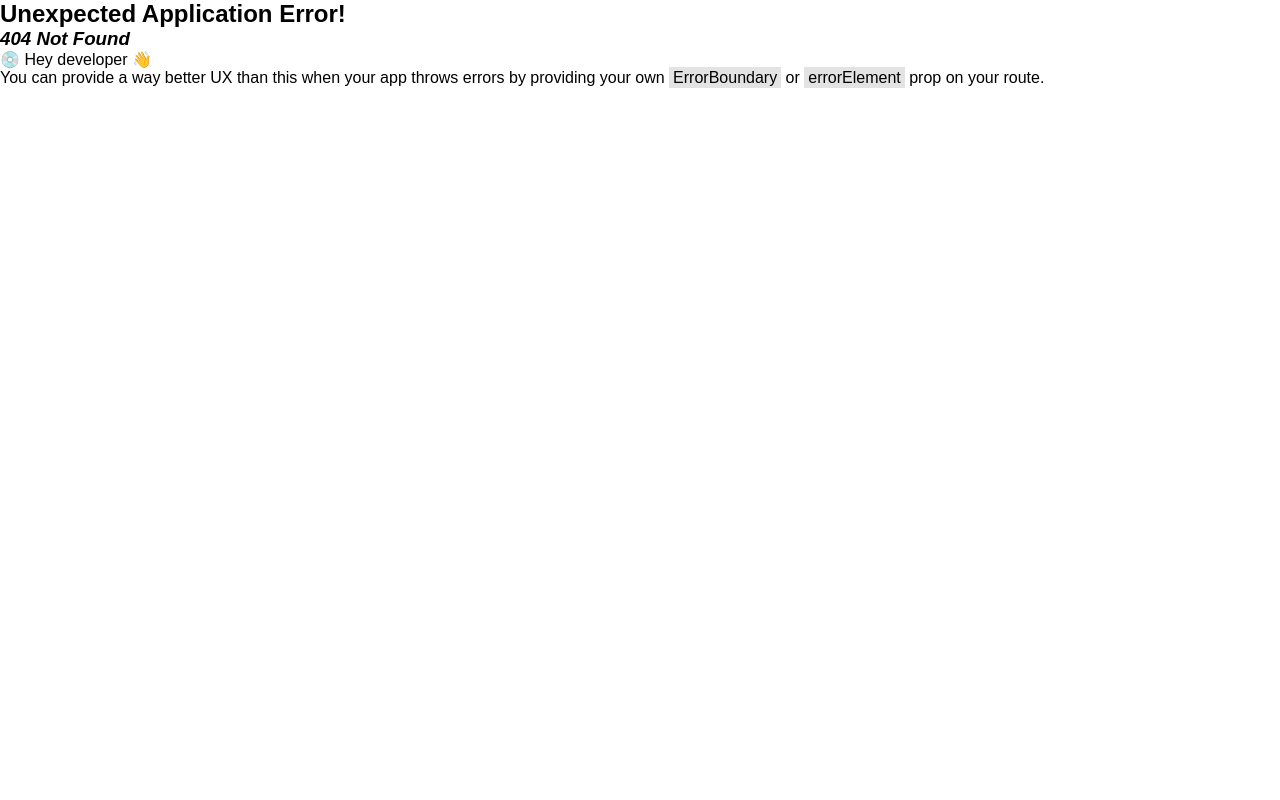
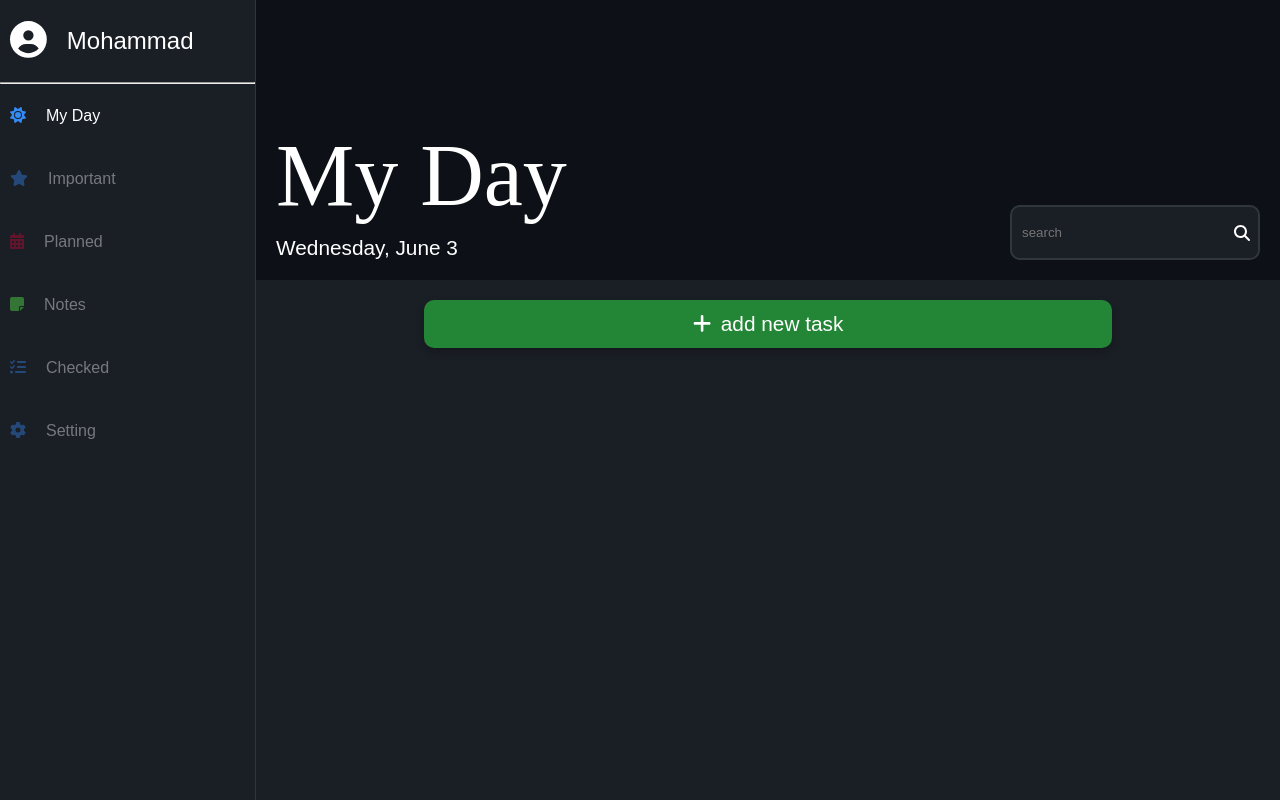
Before and after one commit to MohammadNourizadeh/taskManager3, a React (Vite) app: page /admin/my_day in a window 1280 px wide. Before the commit this address had no page. Built offline with nearby package versions, Linux system fonts and the light colour scheme.

Commit message:
add new task btn is ready

```diff
--- a/src/layout/admin/Admin.module.scss
+++ b/src/layout/admin/Admin.module.scss
@@ -1,6 +1,7 @@
 @use "../../assets/styles/index.scss";
 
 $sidebarWidth: 20%;
+$headerHeight: 35vh;
 
 .king {
   background-color: index.$darkMode_part_bg_color;
@@ -17,8 +18,14 @@ $sidebarWidth: 20%;
     width: calc(100% - $sidebarWidth);
 
     .headerPart {
-      height: 35vh;
+      height: $headerHeight;
       background-color: index.$darkMode_main_bg_color;
+    }
+
+    .pagePart {
+      height: calc(100vh - $headerHeight);
+      overflow: scroll;
+      padding: 20px;
     }
   }
 }
--- a/src/layout/admin/Admin.tsx
+++ b/src/layout/admin/Admin.tsx
@@ -1,3 +1,4 @@
+import { Outlet } from 'react-router-dom'
 import styles from './Admin.module.scss'
 import Header from './components/header/Header'
 import Sidebar from './components/sidebar/Sidebar'
@@ -12,6 +13,9 @@ export default function Admin() {
                 <div className={styles.headerPart}>
                     <Header />
                 </div>
+                <div className={styles.pagePart}>
+                    <Outlet />
+                </div>
             </div>
         </div>
     )
--- /dev/null
+++ b/src/pages/homePage/MyDayPage.module.scss
@@ -0,0 +1,5 @@
+.king {
+    display: flex;
+    flex-direction: column;
+    align-items: center;
+}
--- /dev/null
+++ b/src/pages/homePage/MyDayPage.tsx
@@ -0,0 +1,10 @@
+import AddNewTaskBtn from './components/addNewTaskBtn/AddNewTaskBtn'
+import styles from './myDayPage.module.scss'
+
+export default function MyDayPage() {
+    return (
+        <div className={styles.king}>
+            <AddNewTaskBtn />
+        </div>
+    )
+}
--- /dev/null
+++ b/src/pages/homePage/components/addNewTaskBtn/AddNewTaskBtn.module.scss
@@ -0,0 +1,27 @@
+@use "../../../../assets/styles/index.scss";
+
+.king {
+  padding: 12px;
+  font-size: 1.3em;
+  background-color: index.$green_accepted_color;
+  border: 0;
+  color: index.$darkMode_text_color;
+  width: 70%;
+  border-radius: 10px;
+  box-shadow: 0 4px 8px rgba(0, 0, 0, 0.2);
+  cursor: pointer;
+  transition: width 0.4s ease-in-out;
+
+  &:hover {
+    width: 75%;
+    border-radius: 10px;
+    background-color: rgba(35, 134, 55, 0.8352941176);
+  }
+  &:active {
+    background-color: rgba(35, 134, 55, 0.772);
+  }
+
+  span {
+    margin-right: 10px;
+  }
+}
--- /dev/null
+++ b/src/pages/homePage/components/addNewTaskBtn/AddNewTaskBtn.tsx
@@ -0,0 +1,14 @@
+import { FontAwesomeIcon } from '@fortawesome/react-fontawesome'
+import styles from './AddNewTaskBtn.module.scss'
+import { faAdd } from '@fortawesome/free-solid-svg-icons'
+
+export default function AddNewTaskBtn() {
+    return (
+        <button className={styles.king}>
+            <span>
+                <FontAwesomeIcon icon={faAdd} />
+            </span>
+            add new task
+        </button>
+    )
+}
```
Also changed, not shown: src/routes.tsx (+10 -3 lines).
